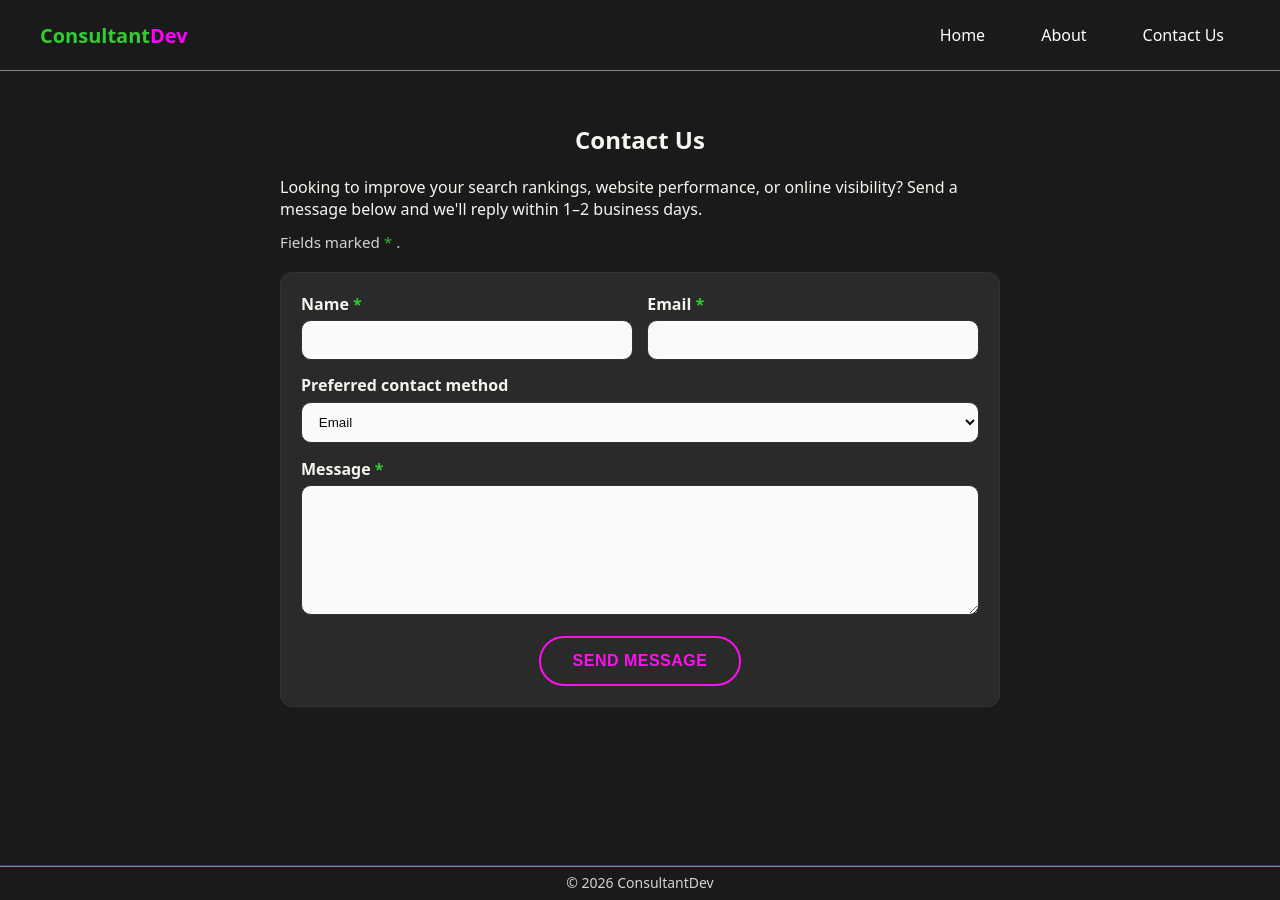
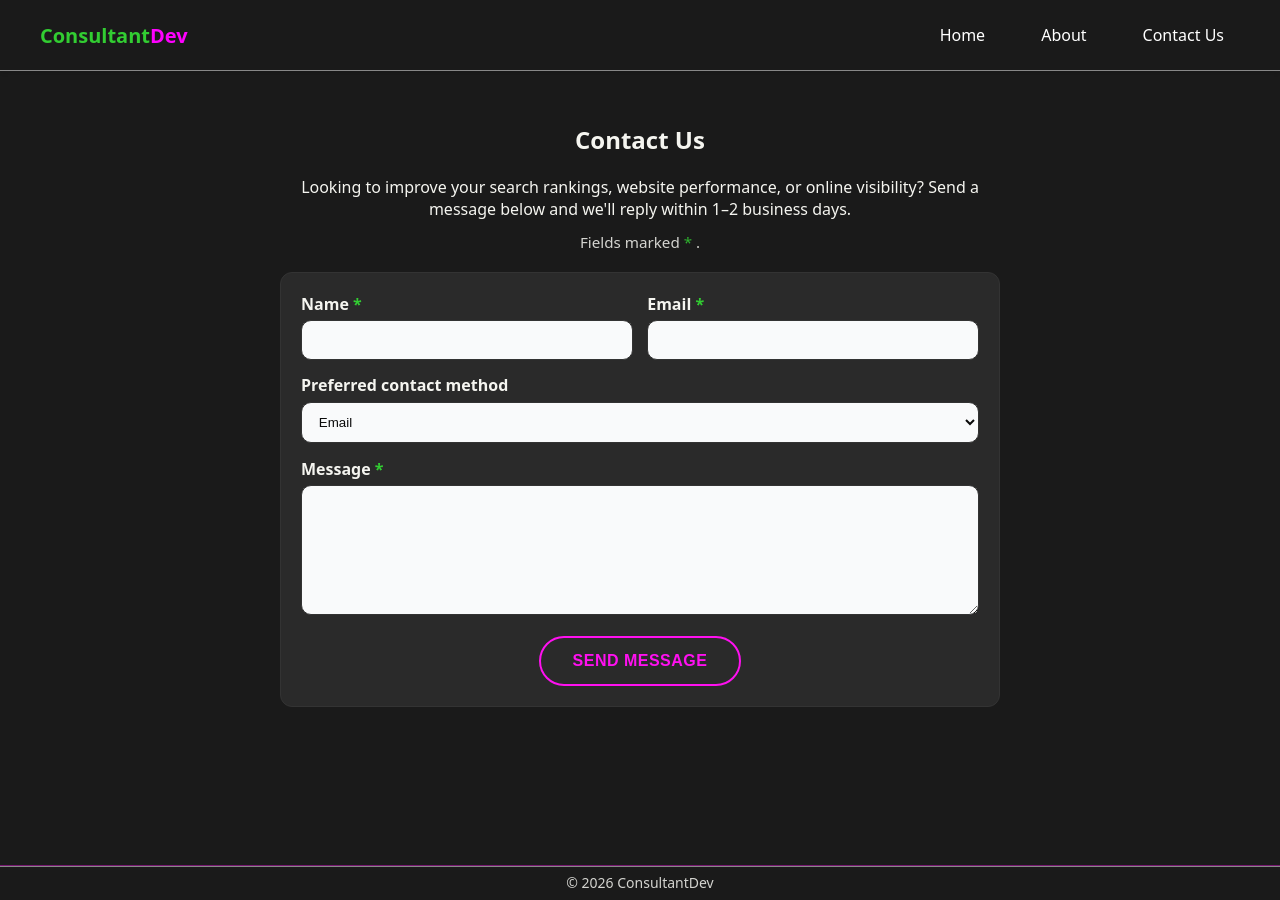
Before and after one commit to m33lucky-benny/ebiya-consul, a Jekyll site: the page built from contact.md, in a window 1280 px wide. Built offline with Jekyll 4.4.1, drawn with Linux system fonts in a browser that asks for light colours.

Commit message:
Update main.scss

```diff
--- a/assets/css/main.scss
+++ b/assets/css/main.scss
@@ -81,7 +81,9 @@ footer p {
 // ----------------------------------------
 // center layout/page - titles
 // ----------------------------------------
-
+.page .contact-intro {
+  text-align: center;
+}
 
 .page .post-title {
   text-align: center;
```
